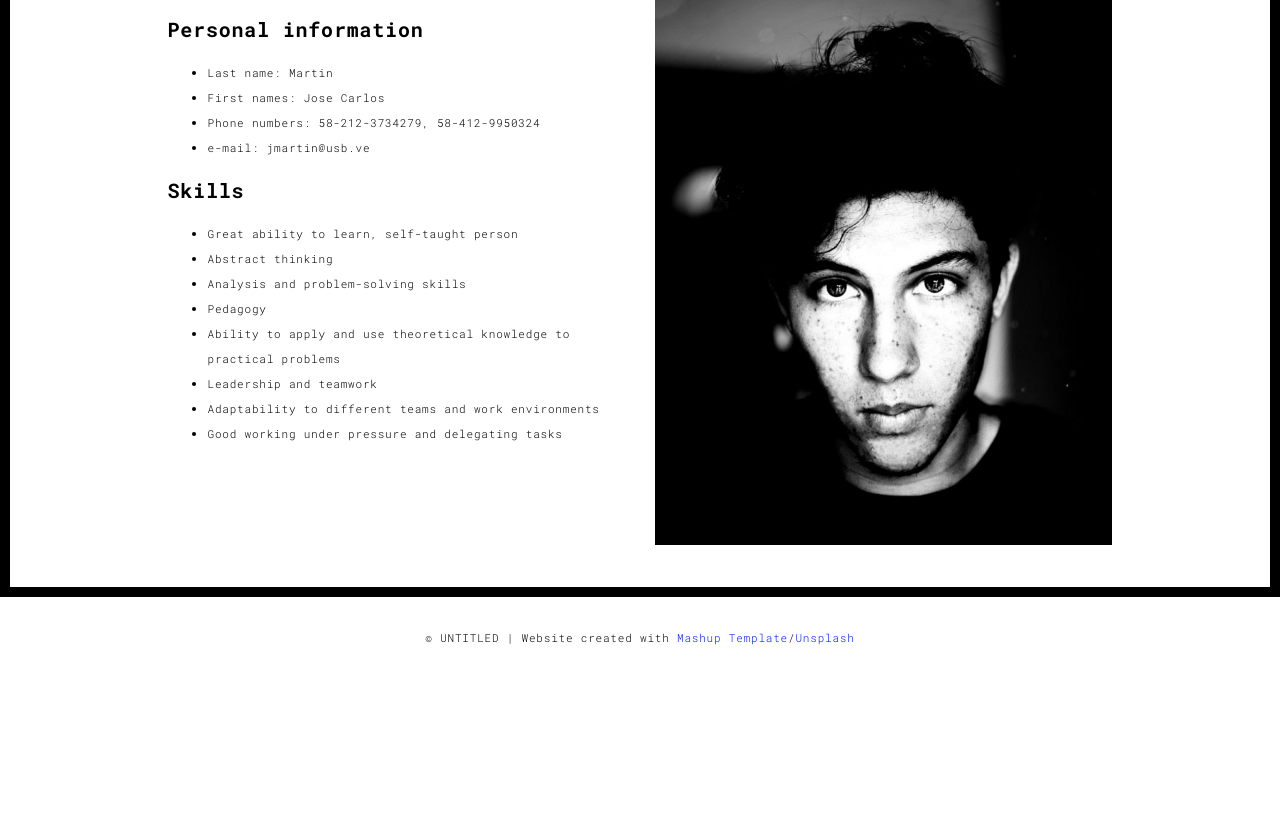
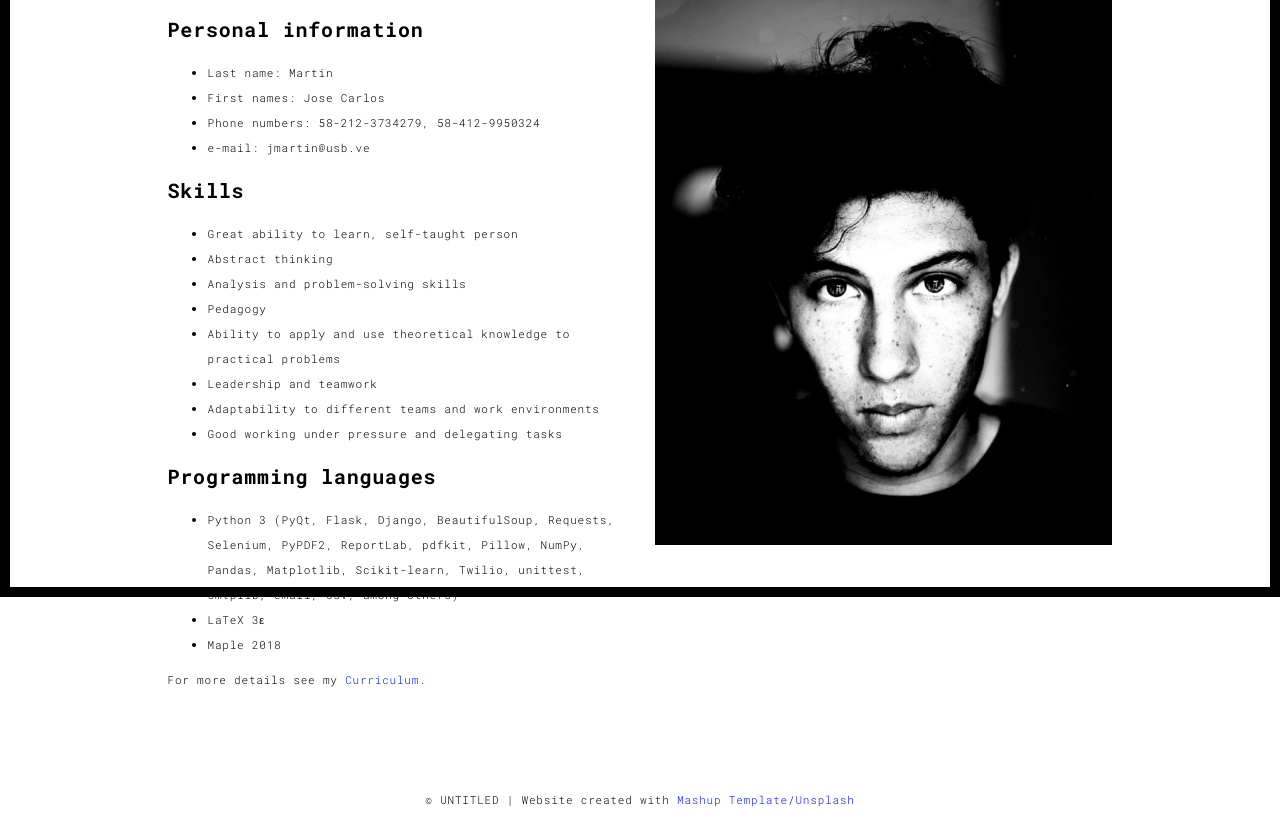
Before and after one commit to josec-martin/portfolio, a Flask app: page /about.html in a window 1280 px wide. Shown: the part 203-1040 px from the top of the page. Before the commit the page ends 848 px from the top, so only its background shows below. Run offline with Flask 2, Linux system fonts and the light colour scheme; some libraries are stand-ins or nearby versions.

Commit message:
Curriculum-en.pdf & manuals added. about.html edited.

```diff
--- a/templates/about.html
+++ b/templates/about.html
@@ -80,6 +80,14 @@
                     <li>Adaptability to different teams and work environments</li>
                     <li>Good working under pressure and delegating tasks</li>
                   </ul>
+                  <h3>Programming languages</h3>
+                  <ul>
+                    <li>Python 3 (PyQt, Flask, Django, BeautifulSoup, Requests, Selenium, PyPDF2, ReportLab, pdfkit, Pillow, NumPy, Pandas, Matplotlib, Scikit-learn, Twilio, unittest, smtplib, email, csv, among others)</li>
+                    <li>LaTeX 3&epsilon;</li>
+                    <li>Maple 2018</li>
+                  </ul>
+                  <p>For more details see my <a href="static/assets/docs/curriculum-en.pdf">Curriculum</a>.</p>
+
                 </div>
                 <div class="col-xs-12 col-md-6">
                   <img src="./static/assets/images/profil.jpg" class="img-responsive" alt="">
```
Also changed, not shown: 4 other files.
